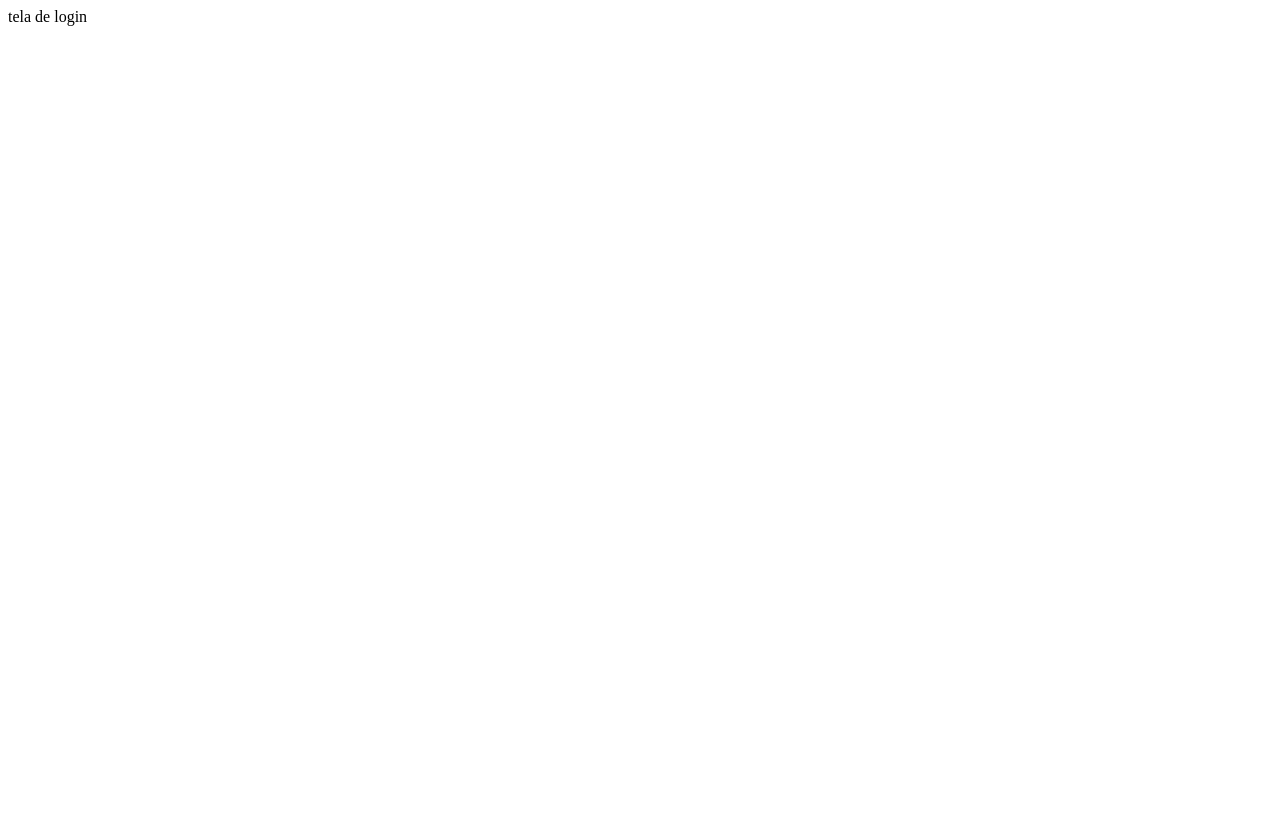
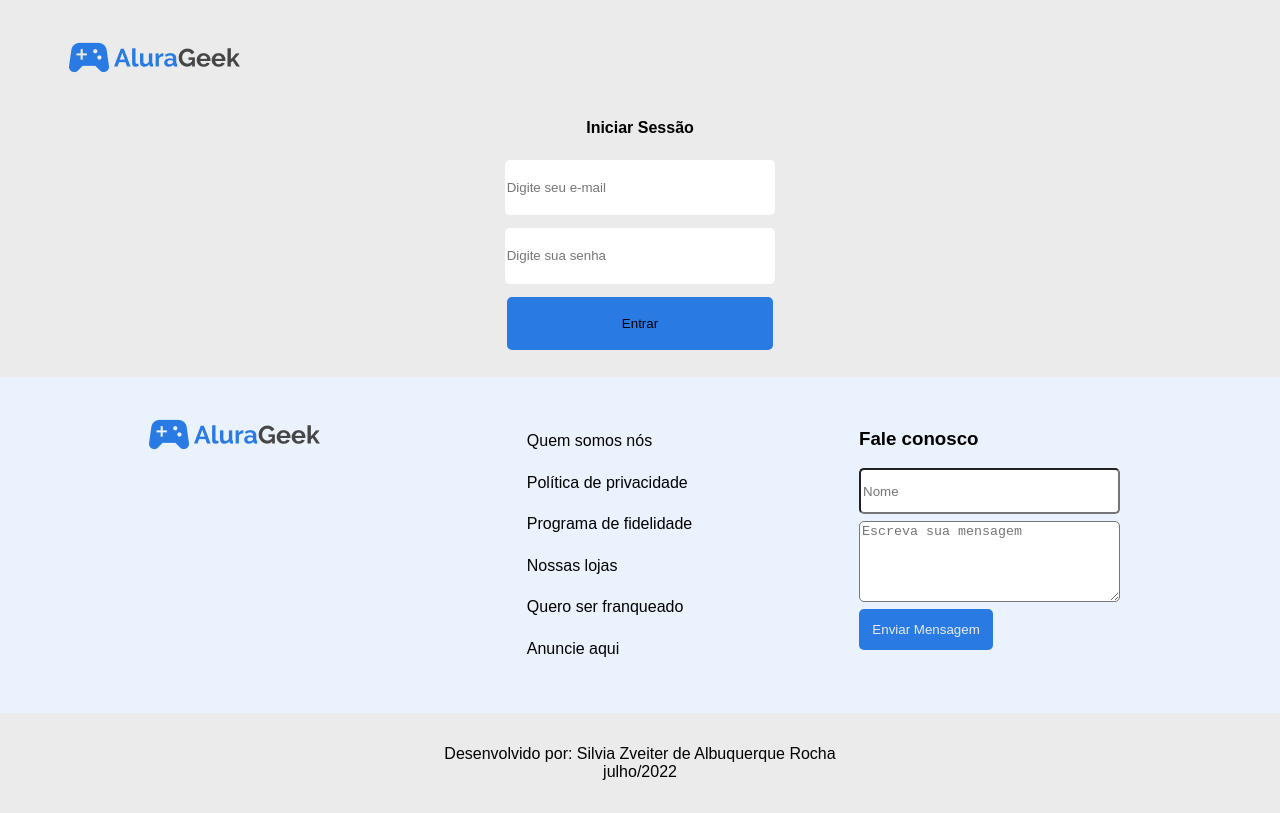
Before and after one commit to szalbuque/ecommercealurageek, a plain HTML site: page login.html in a window 1280 px wide. Drawn offline with Linux system fonts and the light colour scheme.

Commit message:
adiciona a tela de login

```diff
--- a/login.html
+++ b/login.html
@@ -4,9 +4,59 @@
     <meta charset="UTF-8">
     <meta http-equiv="X-UA-Compatible" content="IE=edge">
     <meta name="viewport" content="width=device-width, initial-scale=1.0">
-    <title>Alura Geek - Login</title>
+    <title>Alura Geek</title>
+    <link rel="stylesheet" href="reset.css">
+    <link rel="stylesheet" href="style.css">
 </head>
-<body>
-    tela de login
+<body class="flex-container">
+    <header class="flex_container">
+        <section class="top flex_container">
+            <div class="top_img">
+                <img src="./assets/logo.png" alt="logotipo alura geek">
+            </div>
+
+        </section>
+    </header>
+
+    <main>
+        <section class="login_container flex_container">
+            <div class="login_title">
+                Iniciar Sessão
+            </div>
+            <form class="login_form flex_container">
+                <input type="text" name="login_email" class="login_field" placeholder="Digite seu e-mail">
+                <input type="text" name="login_pwd" class="login_field" placeholder="Digite sua senha">
+                <input type="submit" class="login_button" value="Entrar">
+            </form>
+        </section>
+        <section class="bottom flex_container">
+            <div class="bottom_logo">
+                <img src="./assets/logo.png" alt="logotipo alura geek">
+            </div>
+            <div class="bottom_links flex_container">
+                <ul>
+                    <li>Quem somos nós</li>
+                    <li>Política de privacidade</li>
+                    <li>Programa de fidelidade</li>
+                    <li>Nossas lojas</li>
+                    <li>Quero ser franqueado</li>
+                    <li>Anuncie aqui</li>
+                </ul>
+            </div>
+            <div class="bottom_contact flex_container">
+                <h3 class="bottom_contact_title">Fale conosco</h3>
+                <form class="form flex_container">
+                    <input type="text" name="name" class="form_name" placeholder="Nome">
+                    <textarea name="message" class="form_message" cols="30" rows="5" placeholder="Escreva sua mensagem"></textarea>
+                    <input type="submit" class="button_sendMsg" value="Enviar Mensagem">
+                </form>
+            </div>
+        </section>
+    </main>
+
+    <footer class="flex_container">
+        <p>Desenvolvido por: Silvia Zveiter de Albuquerque Rocha</p>
+        <p>julho/2022</p>
+    </footer>
 </body>
 </html>
--- a/style.css
+++ b/style.css
@@ -62,6 +62,7 @@ header{
     height: 80%;
     padding-left:1em;
     background-color: var(--bg-search);
+    text-decoration: none;
 }
 
 .top_search_button{
@@ -82,6 +83,11 @@ header{
     line-height: 19px;
     width: 7em;
     height: 2em;
+    text-decoration: none;
+}
+
+.top_login a{
+    text-decoration: none;
 }
 
 .banner{
@@ -245,6 +251,41 @@ footer{
     padding:2em;
 }
 
+/* página de login */
+
+.login_container{
+    flex-direction: column;
+    align-items: center;
+}
+
+.login_title{
+    font-weight: bold;
+    margin-bottom: 1em;
+}
+
+.login_form {
+    flex-direction: column;
+    align-items: center;
+}
+
+.login_field{
+    min-width: 20em;
+    min-height: 4em;
+    border:none;
+    border-radius: 5px;
+    margin:0.5em;
+}
+
+.login_button{
+    min-width: 20em;
+    min-height: 4em;
+    border:none;
+    border-radius: 5px;
+    margin:0.5em;
+    background-color: var(--blue-highlight);
+    margin-bottom: 2em;
+}
+
 @media screen and (max-width: 480px) {
 
     .top{
```
